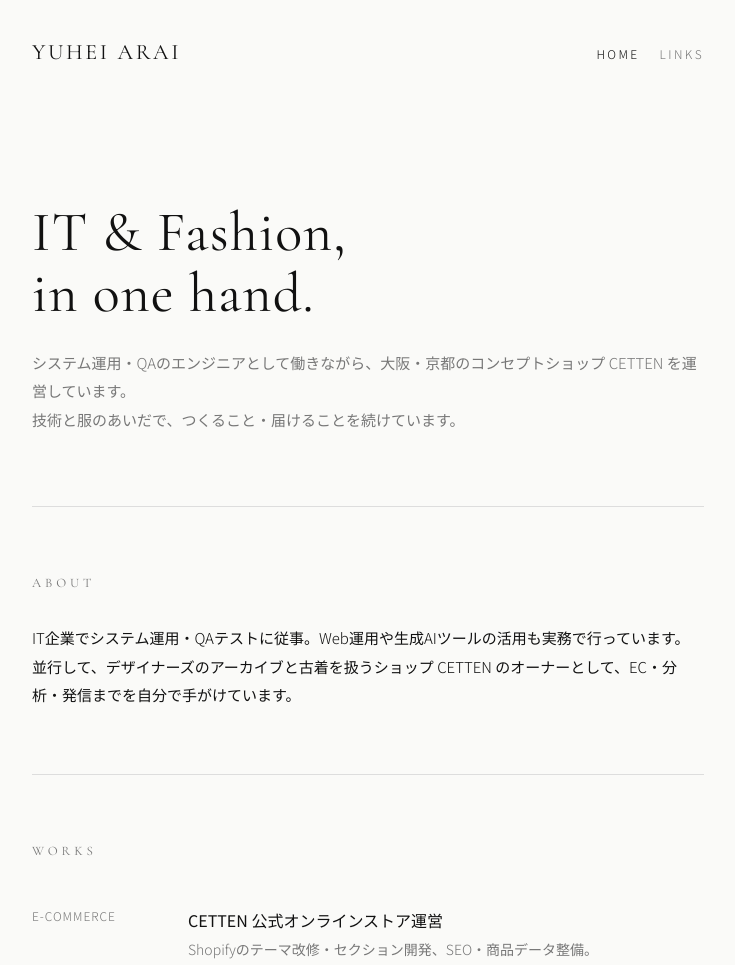
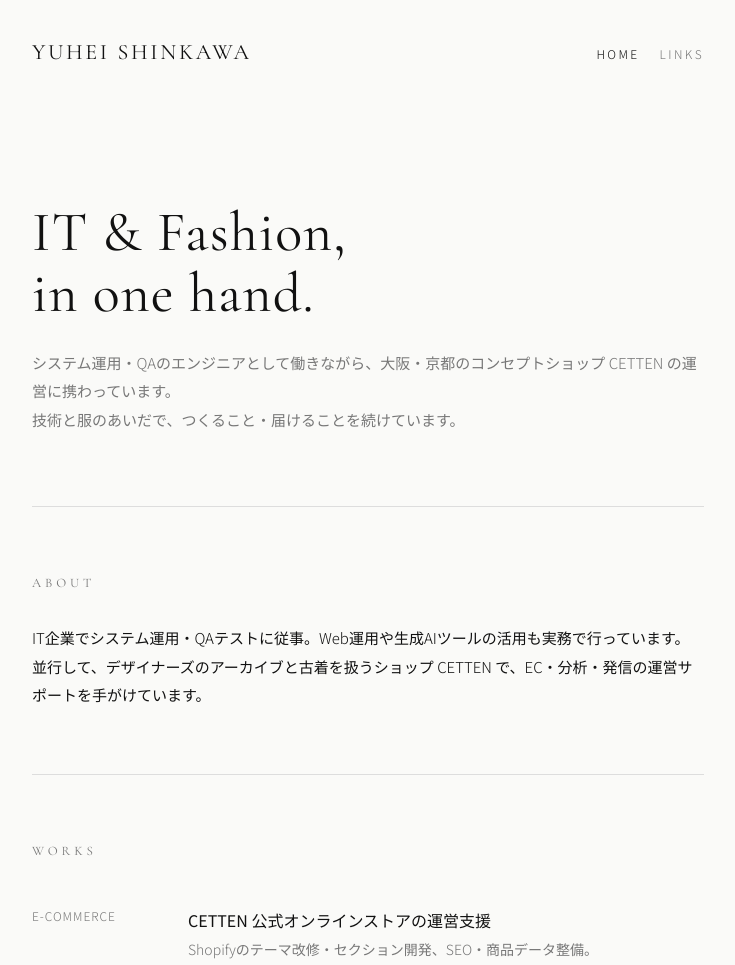
Before and after one commit to yuhei0182/yuhei0182.github.io, a plain HTML site: page index.html in a window 1280 px wide. Shown: the top 965 px of the page, without its empty margins (272-1007 px from the left). Drawn offline with nearby package versions, Linux system fonts and the light colour scheme.

Commit message:
Update name and descriptions to Yuhei Shinkawa

```diff
--- a/index.html
+++ b/index.html
@@ -3,30 +3,30 @@
 <head>
 <meta charset="utf-8">
 <meta name="viewport" content="width=device-width,initial-scale=1">
-<title>Yuhei Arai</title>
-<meta name="description" content="Yuhei Arai — IT × Fashion. ポートフォリオ">
+<title>Yuhei Shinkawa</title>
+<meta name="description" content="Yuhei Shinkawa — IT × Fashion. ポートフォリオ">
 <link rel="stylesheet" href="style.css">
 </head>
 <body>
 <div class="wrap">
 <header>
-  <a class="logo" href="./">YUHEI ARAI</a>
+  <a class="logo" href="./">YUHEI SHINKAWA</a>
   <nav><a class="on" href="./">HOME</a><a href="links.html">LINKS</a></nav>
 </header>
 
 <div class="hero">
   <h1>IT &amp; Fashion,<br>in one hand.</h1>
-  <p>システム運用・QAのエンジニアとして働きながら、大阪・京都のコンセプトショップ CETTEN を運営しています。<br>技術と服のあいだで、つくること・届けることを続けています。</p>
+  <p>システム運用・QAのエンジニアとして働きながら、大阪・京都のコンセプトショップ CETTEN の運営に携わっています。<br>技術と服のあいだで、つくること・届けることを続けています。</p>
 </div>
 
 <section>
   <h2>About</h2>
-  <p>IT企業でシステム運用・QAテストに従事。Web運用や生成AIツールの活用も実務で行っています。並行して、デザイナーズのアーカイブと古着を扱うショップ CETTEN のオーナーとして、EC・分析・発信までを自分で手がけています。</p>
+  <p>IT企業でシステム運用・QAテストに従事。Web運用や生成AIツールの活用も実務で行っています。並行して、デザイナーズのアーカイブと古着を扱うショップ CETTEN で、EC・分析・発信の運営サポートを手がけています。</p>
 </section>
 
 <section>
   <h2>Works</h2>
-  <div class="item"><div class="k">E-COMMERCE</div><div><h3>CETTEN 公式オンラインストア運営</h3><p>Shopifyのテーマ改修・セクション開発、SEO・商品データ整備。</p></div></div>
+  <div class="item"><div class="k">E-COMMERCE</div><div><h3>CETTEN 公式オンラインストアの運営支援</h3><p>Shopifyのテーマ改修・セクション開発、SEO・商品データ整備。</p></div></div>
   <div class="item"><div class="k">AUTOMATION</div><div><h3>Shopify運用の自動化</h3><p>PythonとAPIで、関連商品の自動設定・SEO監査・週次レポートを仕組み化。</p></div></div>
   <div class="item"><div class="k">ANALYTICS</div><div><h3>GA4・売上データ分析</h3><p>集客経路・CVR・購買傾向を分析し、施策に落とし込み。</p></div></div>
   <div class="item"><div class="k">VIDEO</div><div><h3>YouTube 企画・撮影・編集</h3><p>ファッションを軸にしたチャンネルを運営。Final Cut Pro / CapCut。</p></div></div>
@@ -43,7 +43,7 @@
   <p>ご連絡は <a href="links.html">LINKS</a> 内の各アカウントからどうぞ。</p>
 </section>
 
-<footer>© Yuhei Arai</footer>
+<footer>© Yuhei Shinkawa</footer>
 </div>
 </body>
 </html>
```
